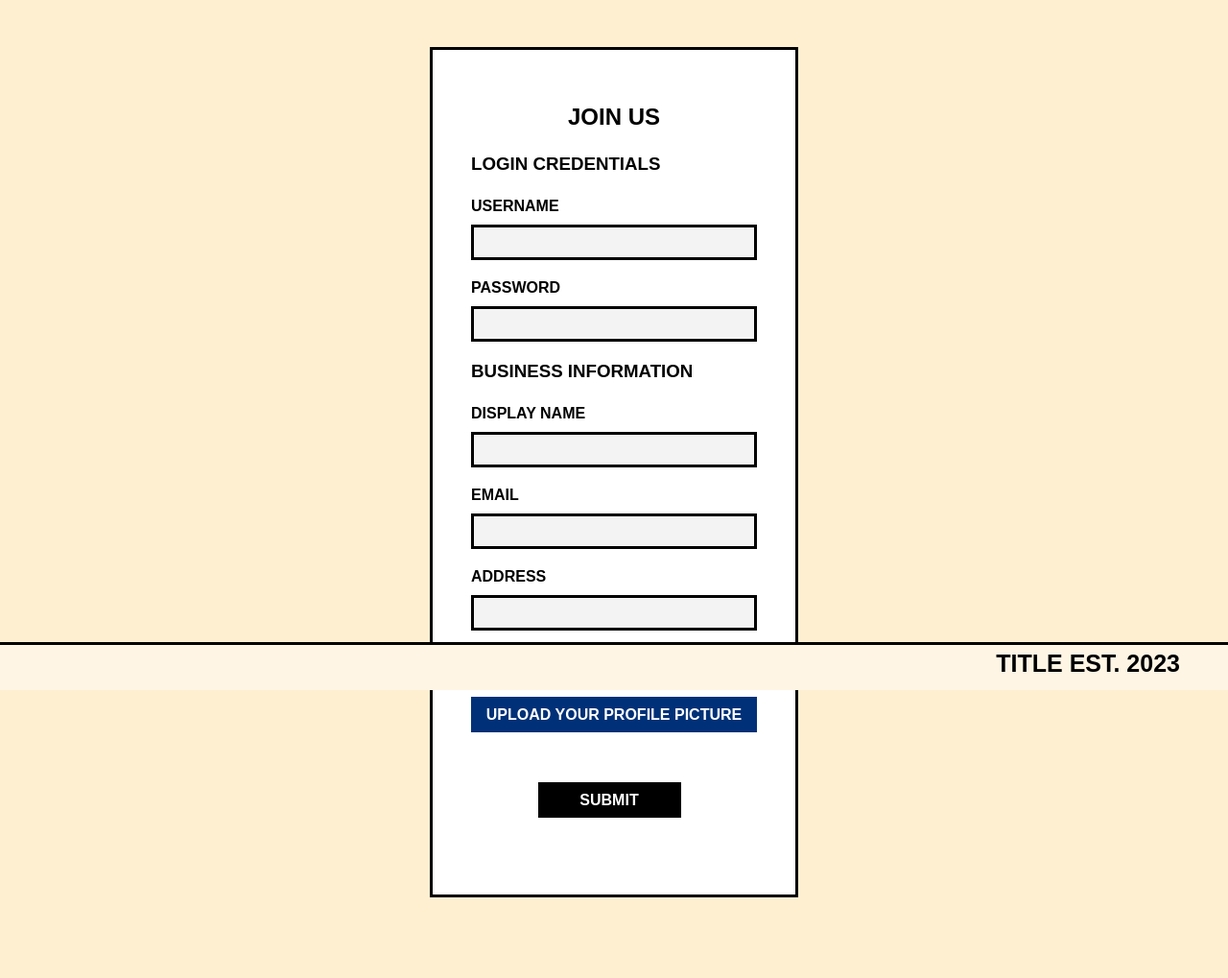
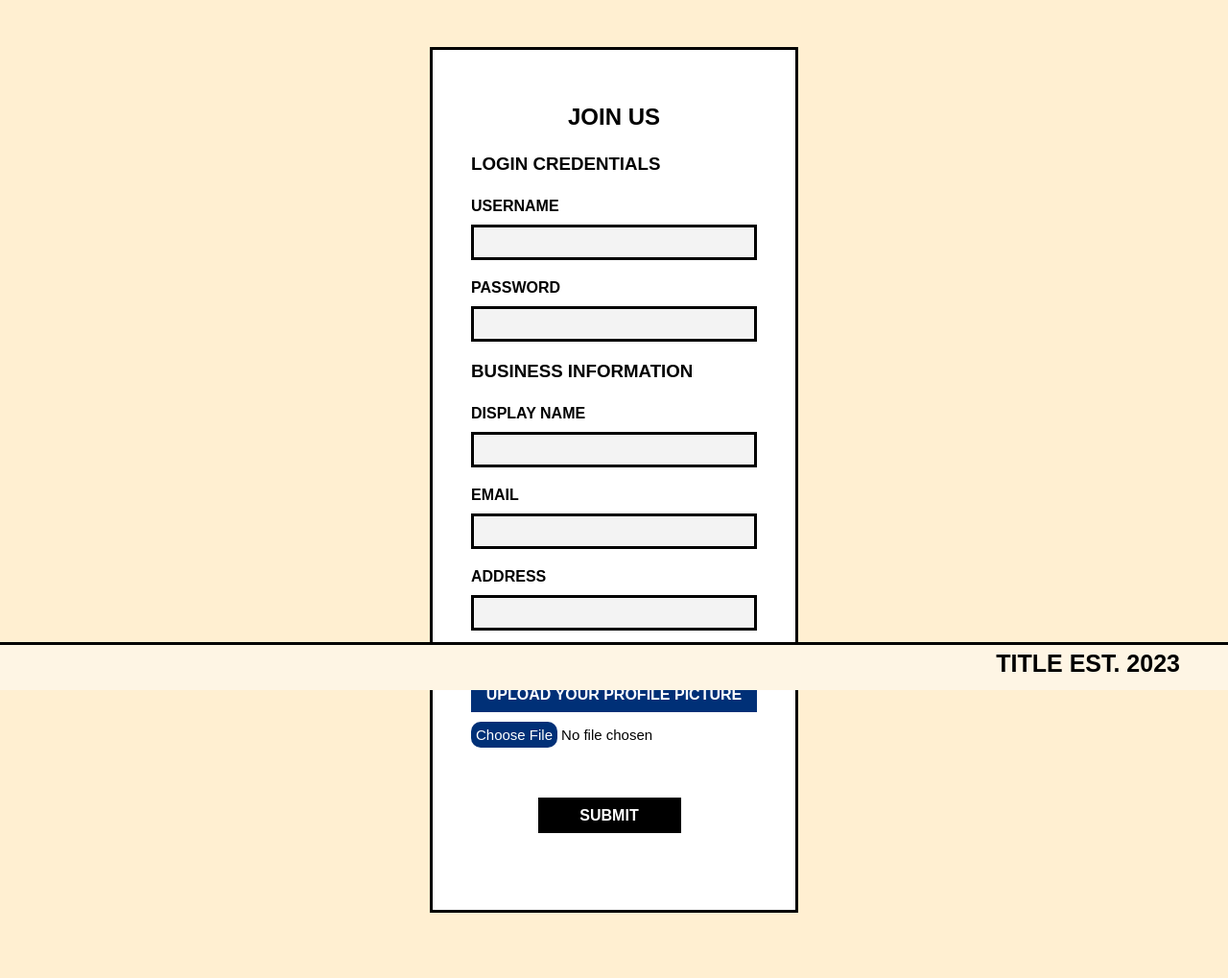
Before and after one commit to JuliaMelle/2ITG_grp2_LuzViMinda, a PHP site: page /registration_form in a window 1280 px wide. Shown: the part 81-1100 px from the top of the page at 96% size. Before the commit the page ends 1016 px from the top, so only its background shows below. Run offline with PHP 8.4, Linux system fonts and the light colour scheme.

Commit message:
update upload file

```diff
--- a/registration_form.php
+++ b/registration_form.php
@@ -50,9 +50,10 @@
 
         <!-- input profile picture -->
         <b>PROFILE PICTURE</b>
-        <input type="file"  name="image"></input>
-        <label for="picture" class="profpic">UPLOAD YOUR PROFILE PICTURE</label>
+        <label for="picture" class="profpic" >UPLOAD YOUR PROFILE PICTURE</label>
+        <input type="file" class="upload-btn" name="image"></input>
         <br>
+
         <!-- input profile valid ID -->
         <!-- <b>VALID ID</b>
         <input type="file" id="picture" name="imagevalid" style="color:black;"  ></input>
@@ -71,6 +72,7 @@
   <br>
   <br>
   <br>
+
   <?php
     if (isset($_GET['authenticate'])) { //check if authenticate key exists in URL
       if ($_GET['authenticate'] == "false") {
@@ -84,6 +86,7 @@
       }
     }
     ?>
+
   <?php require_once 'components/footer.php' ?>
 
 </body>
--- a/styles/registration_form.css
+++ b/styles/registration_form.css
@@ -62,9 +62,24 @@
     margin-bottom: 20px;
 }
 
-/* input[type="file"] {
-    display: none;
-} */
+input[type="file"] {
+    display: flex;
+    width: 15rem;
+    margin-top: 10px;
+}
+
+.upload-btn {
+    font-size: 15px;
+}
+
+.upload-btn::-webkit-file-upload-button {
+    color: var(--white);
+    background: var(--dark-blue);
+    padding: 5px 5px;
+    border: none;
+    border-radius: 10px!important;
+    cursor: pointer;
+}
 
 .profpic {
     display: flex;
@@ -80,7 +95,6 @@
     border-radius: 0 !important;
     font-size: 16px;
     font-weight: bold;
-    cursor: pointer;
     outline: none;
     transition: all 0.3s ease-in-out;
 }
```
